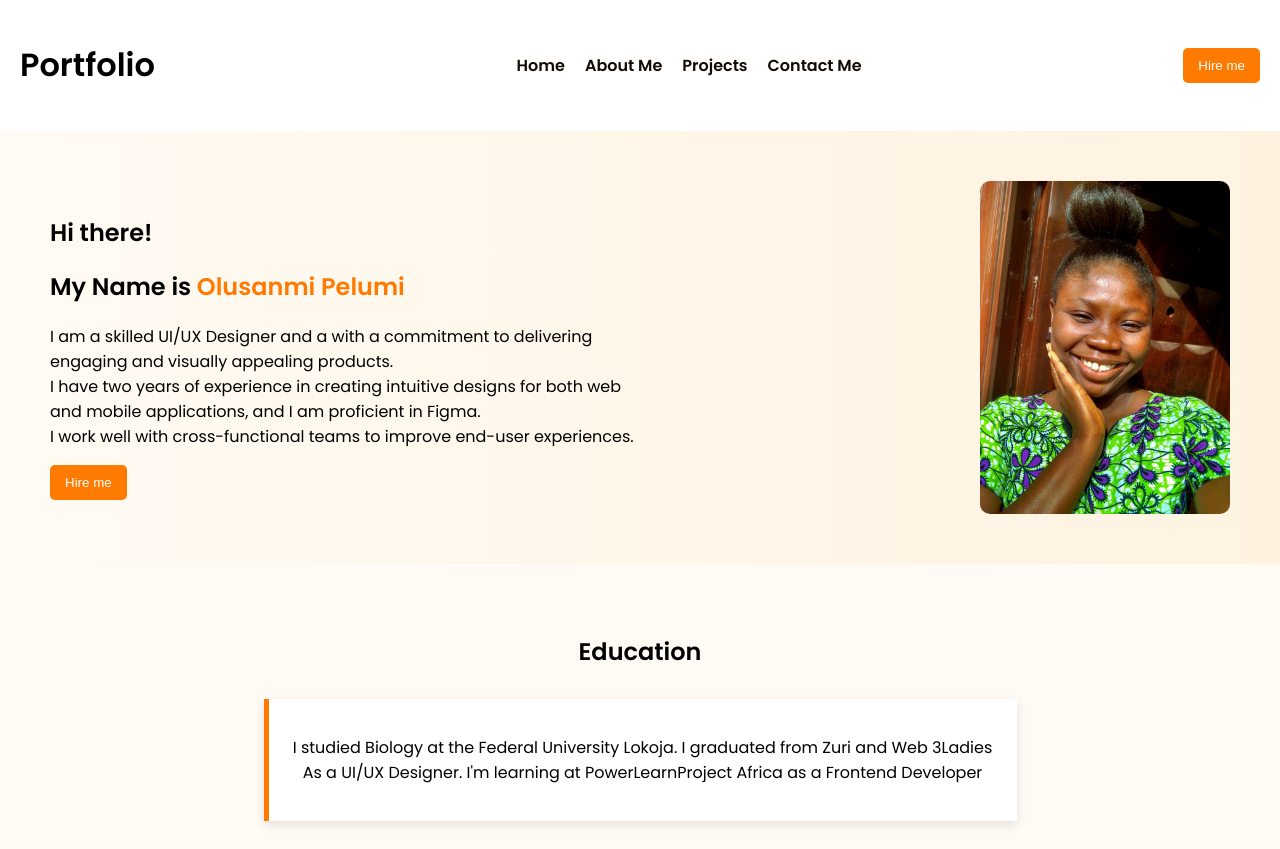
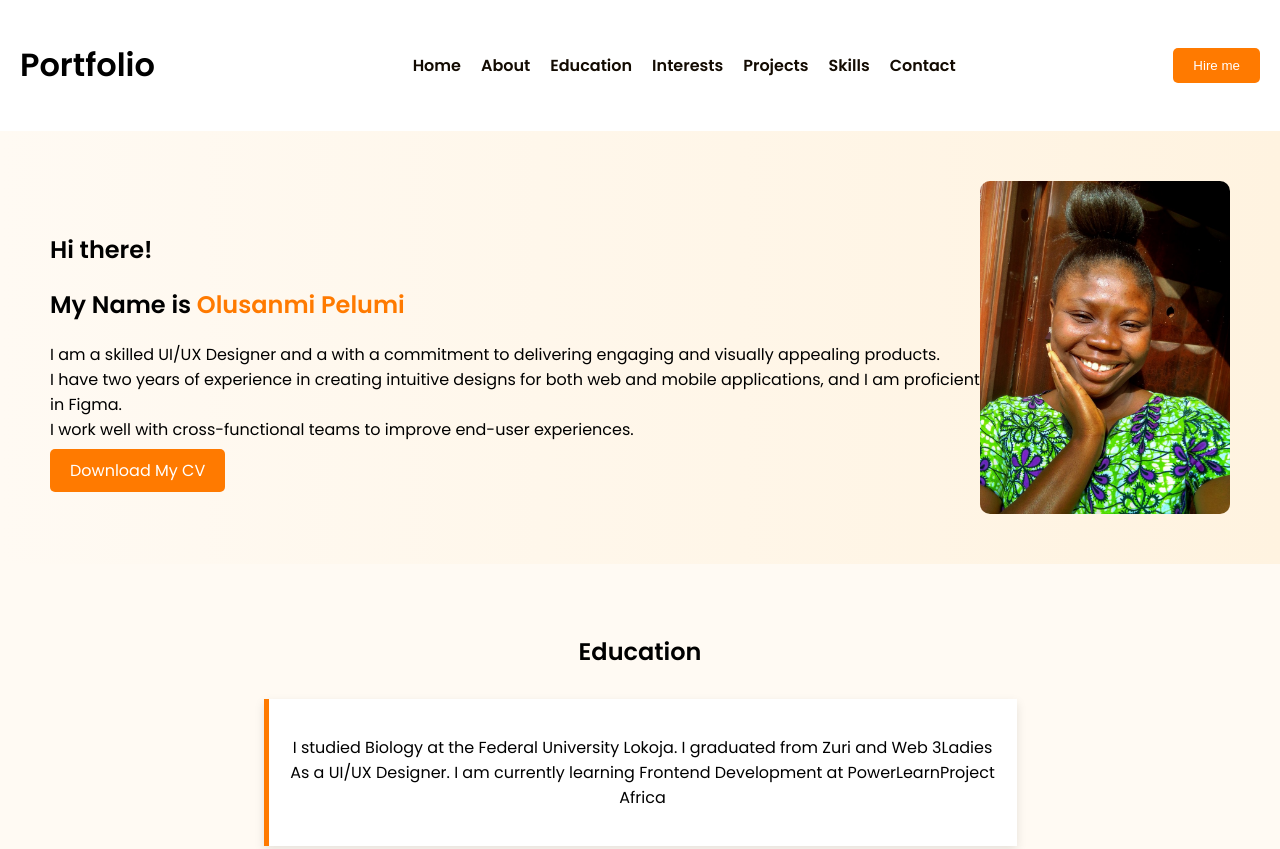
Before and after one commit to Deonaid/Portfolio-Hackathon-project, a plain HTML site: page index.html in a window 1280 px wide. Shown: the top 849 px of the page. Drawn offline with Linux system fonts and the light colour scheme.

Commit message:
made some changes to the css and html

```diff
--- a/index.html
+++ b/index.html
@@ -1,55 +1,69 @@
 <!DOCTYPE html>
 <html lang="en">
+
 <head>
     <meta charset="UTF-8">
     <meta name="viewport" content="width=device-width, initial-scale=1.0">
+    <meta name="description" content="A portfolio">
     <title>Portfolio</title>
     <link rel="stylesheet" href="style.css">
 </head>
+
 <body>
+<!--This is the header , that  comprise of the navigation links-->
     <header>
         <h1>Portfolio</h1>
         <nav>
             <ul>
                 <li><a href="#">Home</a></li>
-                <li><a href="#">About Me</a></li>
-                <li><a href="#">Projects</a></li>
-                <li><a href="#">Contact Me</a></li>
+                <li><a href="#intro">About</a></li>
+                <li><a href="#education">Education</a></li>
+                <li><a href="#interest">Interests</a></li>
+                <li><a href="#projects">Projects</a></li>
+                <li><a href="#skills">Skills</a></li>
+                <li><a href="#contact">Contact </a></li>
             </ul>
         </nav>
         <button class="hire-btn">Hire me</button>
+
     </header>
 
     <section class="hero">
-        <div class="intro">
+        <div id="intro">
             <h2>Hi there!</h2>
             <h1>My Name is <span class="highlight">Olusanmi Pelumi</span></h1>
-            <p>I am a skilled UI/UX Designer and a with a commitment to delivering engaging and visually appealing products. <br>
-                I have two years of experience in creating intuitive designs for both web and mobile applications, and I am proficient in Figma. <br>
-                 I work well with cross-functional teams to improve end-user experiences.</p>
-            <button class="hire-btn">Hire me</button>
+            <p>I am a skilled UI/UX Designer and a with a commitment to delivering engaging and visually appealing
+                products. <br>
+                I have two years of experience in creating intuitive designs for both web and mobile applications, and I
+                am proficient in Figma. <br>
+                I work well with cross-functional teams to improve end-user experiences.</p>
+            <div> <a href="cv- frontend dev.pdf" class="btn" download>Download My CV</a></div>
+
 
         </div>
         <img src="image.jpg" alt="Profile Picture" class="profile-img">
     </section>
 
-    <section class="education">
+    <section id="education">
         <h2>Education</h2>
         <div class="timeline">
             <div class="job">
-                <p>I studied Biology at the Federal University Lokoja. I graduated from Zuri and Web 3Ladies As a UI/UX Designer. I'm learning at PowerLearnProject  Africa as a Frontend Developer</p>
+                <p>I studied Biology at the Federal University Lokoja. I graduated from Zuri and Web 3Ladies As a UI/UX
+                    Designer.
+                    I am currently learning Frontend Development at PowerLearnProject Africa </p>
             </div>
         </div>
     </section>
-    <section class="interest">
+    <section id="interest">
         <h2>Interests</h2>
         <div class="timeline">
             <div class="job">
-                <p>My interest include User Experience (UX) Design,  Responsive Web Design,  CSS Layout Techniques,Version Control (Git),  Design and Prototyping Tools (Figma, Sketch, Adobe XD) and Web Animations</p>
+                <p>My interest include User Experience (UX) Design, Responsive Web Design, CSS Layout Techniques,Version
+                    Control (Git), Design and Prototyping Tools (Figma, Sketch, Adobe XD) and Web Animations</p>
             </div>
         </div>
     </section>
-    <section class="experience">
+    <section id="projects">
         <h2>My Projects</h2>
         <div class="timeline">
             <div class="job">
@@ -64,27 +78,33 @@
             <div class="job">
                 <h3>DEONIFY MUSIC APP</h3>
 
-                <p>Deonify is an innovative music streaming app designed to provide a personalized listening experience for music lovers.</p>
-                <div><a href="https://www.behance.net/gallery/199587271/Deonify-Music-App-UIUX-Case-Study" class="btn">View Project</a></div>
+                <p>Deonify is an innovative music streaming app designed to provide a personalized listening experience
+                    for music lovers.</p>
+                <div><a href="https://www.behance.net/gallery/199587271/Deonify-Music-App-UIUX-Case-Study"
+                        class="btn">View Project</a></div>
             </div>
             <div class="job">
                 <h3>BOOKCAFE</h3>
 
-                <p>BookCafe is a user-friendly mobile application that facilitates the buying and selling of books among users.</p>
-                <div><a href="https://www.behance.net/gallery/176467731/BookCafe-UIUX-Case-study-on-a-bookstore-app" class="btn">View Project</a></div>
+                <p>BookCafe is a user-friendly mobile application that facilitates the buying and selling of books among
+                    users.</p>
+                <div><a href="https://www.behance.net/gallery/176467731/BookCafe-UIUX-Case-study-on-a-bookstore-app"
+                        class="btn">View Project</a></div>
             </div>
             <div class="job">
                 <h3>ANCESTRALS.</h3>
 
-                <p>Created a meal ordering software for users with hectic schedules.</p>
-                <div><a href="#" class="btn">View Project</a></div>
+                <p>This project involves the development of a web application aimed at facilitating financial support
+                    from parents for an upcoming interhouse sports competition hosted by a small school.</p>
+                <div><a href="https://www.behance.net/gallery/172637813/UIUX-CASE-STUDY-SUPPORT-PLATFORM-FOR-INTERHOUSE-SPORT"
+                        class="btn">View Project</a></div>
             </div>
         </div>
 
-    </div>
+        </div>
     </section>
 
-    <section class="skills">
+    <section id="skills">
         <h2>My Skills and Tools</h2>
         <div class="skills-list">
             <span>JavaScript</span>
@@ -96,7 +116,7 @@
         </div>
     </section>
 
-    <section class="contact">
+    <section id="contact">
         <h2>Contact Me</h2>
         <form action="#" method="POST">
             <div class="form-group">
@@ -123,4 +143,5 @@
         <p>© 2023 My Portfolio. All rights reserved.</p>
     </footer>
 </body>
+
 </html>
--- a/style.css
+++ b/style.css
@@ -32,12 +32,14 @@ nav ul li a {
     color: #130b02;
     font-weight: 600;
 }
-
+nav ul li a:hover{
+    color: #ff7a00;
+}
 .hire-btn {
     background-color: #ff7a00;
     color: white;
     border: none;
-    padding: 10px 15px;
+    padding: 10px 20px;
     cursor: pointer;
     border-radius: 5px;
 
@@ -81,7 +83,7 @@ nav ul li a {
     border-radius: 10px;
 }
 
-.experience , .education , .interest {
+#projects, #education , #interest {
     padding: 50px;
     text-align: center;
 }
@@ -101,7 +103,7 @@ nav ul li a {
     box-shadow: 0px 4px 10px rgba(0, 0, 0, 0.1);
 }
 
-.skills {
+#skills {
     text-align: center;
     padding: 50px;
 }
@@ -114,7 +116,7 @@ nav ul li a {
     margin: 5px;
     border-radius: 5px;
 }
-.contact {
+#contact {
     padding: 50px;
     text-align: center;
     background-color: #fffaf3;
```
